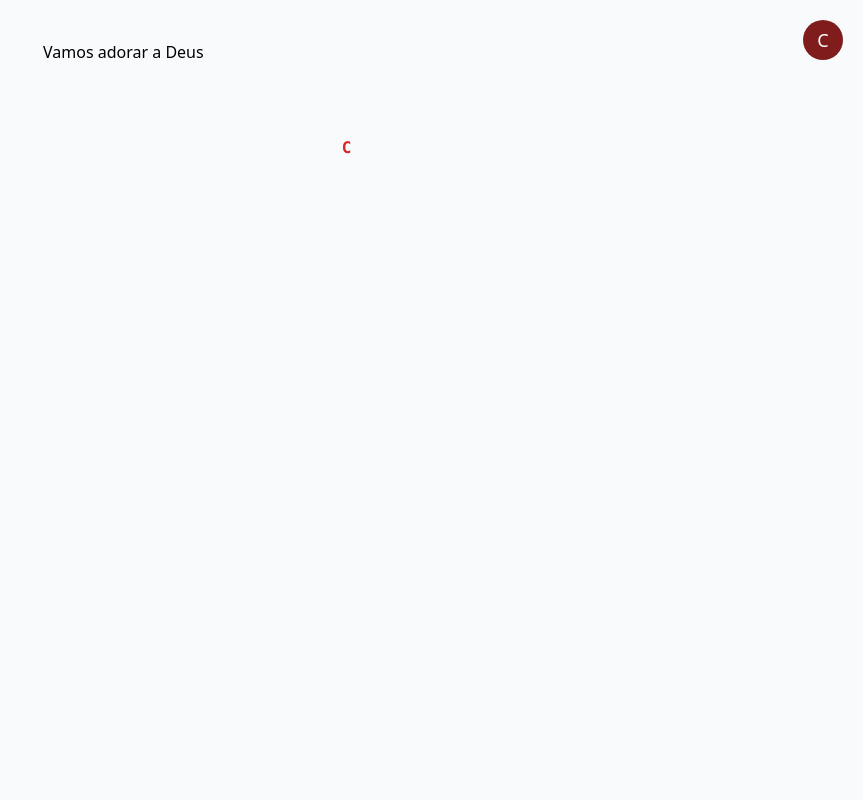
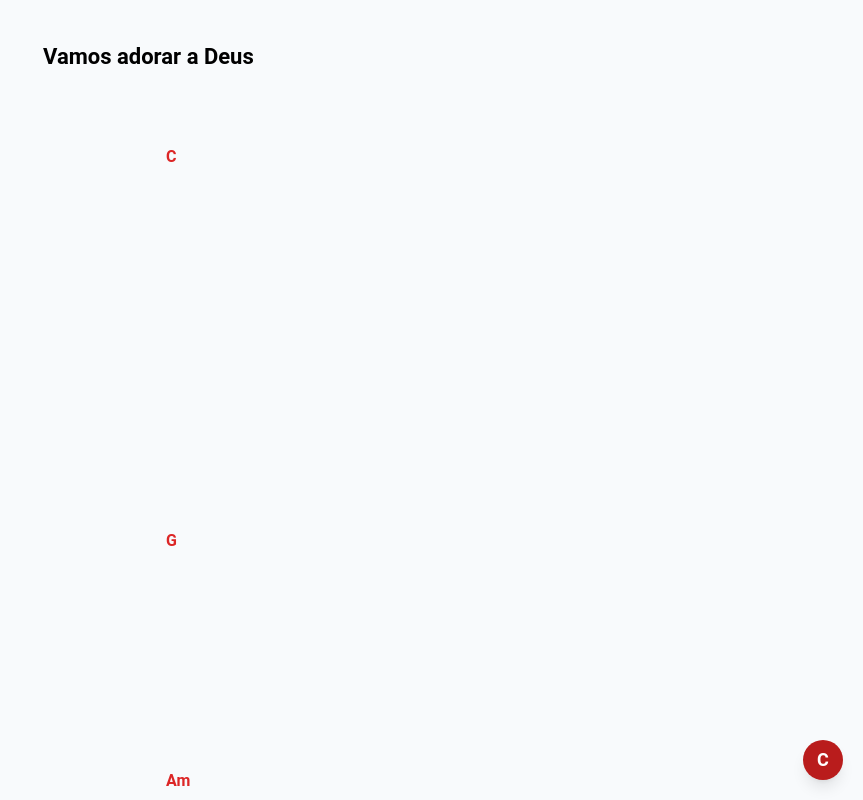
Before and after one commit to thiago-silva-santos/gospeltune, a Nuxt app: page /song-view/101 in a window 1280 px wide. Shown: the top 800 px of the page, without its empty margins (417-1280 px from the left). Built offline with nearby package versions, Linux system fonts and the light colour scheme.

Commit message:
Ajuste no botão abrir tuning

```diff
--- a/assets/corinhos.json
+++ b/assets/corinhos.json
@@ -14,16 +14,7 @@
                     "",
                     "",
                     "",
-                    "",
-                    "",
-                    "",
-                    "",
-                    "",
-                    "",
-                    "",
                     "4",
-                    "",
-                    "",
                     "",
                     "",
                     "",
@@ -44,20 +35,14 @@
                     "",
                     "",
                     "",
-                    "",
-                    "",
-                    "",
-                    "",
-                    "",
                     "0",
                     "",
                     "",
                     "",
+                    "1",
                     "",
                     "",
                     "",
-                    "",
-                    "1",
                     "",
                     "4",
                     "",
@@ -326,9 +311,6 @@
             {
                 "chords": [
                     "1",
-                    "",
-                    "",
-                    "",
                     "",
                     "",
                     "",
@@ -748,10 +730,7 @@
                     "",
                     "",
                     "",
-                    "",
-                    "",
                     "6",
-                    "",
                     "",
                     "",
                     "",
@@ -759,24 +738,17 @@
                     "",
                     "5"
                 ],
-                "verse": "Deus, está   aqui, aleluia"
+                "verse": "Deus, está       aqui, aleluia"
             },
             {
                 "chords": [
-                    "3",
                     "",
                     "",
                     "",
                     "",
                     "",
                     "",
-                    "",
-                    "",
-                    "",
-                    "",
-                    "",
-                    "",
-                    "",
+                    "3",
                     "",
                     "",
                     "",
@@ -844,18 +816,12 @@
                     "",
                     "",
                     "",
-                    "",
-                    "",
-                    "",
-                    "",
                     "4"
                 ],
                 "verse": "Tão certo como o amanhã"
             },
             {
                 "chords": [
-                    "",
-                    "",
                     "",
                     "",
                     "",
@@ -908,21 +874,12 @@
                     "",
                     "",
                     "",
-                    "",
-                    "",
-                    "",
-                    "",
-                    "",
-                    "",
-                    "",
                     "4"
                 ],
                 "verse": "Tão certo como eu te falo"
             },
             {
                 "chords": [
-                    "",
-                    "",
                     "",
                     "",
                     "",
--- a/assets/css/main.css
+++ b/assets/css/main.css
@@ -4,4 +4,8 @@
 
 html, body {
      @apply bg-slate-50;
+     font-family: 'Roboto', sans-serif;
 }
+pre {
+     font-family: 'Roboto', sans-serif;
+}
--- a/components/Song.vue
+++ b/components/Song.vue
@@ -5,7 +5,7 @@
                <template v-for="linha in song" :key="linha">
                     <span class="flex" >
                        <template v-for="item in linha.chords">
-                               <b class="w-[0.350rem]">{{ tom[item] }}</b>
+                               <b class="w-[0.550rem]">{{ tom[item] }}</b>
                          </template>
                             </span>
                    <span class="linha-verso">{{ linha.verse }}</span>
@@ -66,8 +66,8 @@ b {
      @apply text-red-600
 }
 
-b:not(:empty) {
+/* b:not(:empty) {
      @apply w-fit;
-}
+} */
 
 </style>
--- a/components/Tuning.vue
+++ b/components/Tuning.vue
@@ -1,10 +1,13 @@
 <template>
-     <div class="tuning_main_container">
+     <div>
+          <transition name="fade">
+               <div class="tuning_overlay" v-if="isOpen" @click="openTuningOptions"></div>
+
+          </transition>
           <button class="tuning_button" @click="openTuningOptions">
                {{ this.tonalidadeAtual }}
           </button>
-          <div v-if="isOpen" class="tuning_container">
-               <div class="tuning_items">
+          <div class="tuning_items" v-if="isOpen">
                <div class="button_container flex gap-6">
                     <button :class="[this.tonalidadeAtual === 'C' ? 'tom_button active' : 'tom_button']"
                          @click="changeTom('C')"> C </button>
@@ -34,7 +37,7 @@
                          @click="changeTom('Bb')"> Bb </button>
                </div>
           </div>
-          </div>
+
      </div>
 </template>
 <script>
@@ -62,44 +65,87 @@ export default {
                this.sendTune()
                this.isOpen = false
           }
+     },
+     watch: {
+          isOpen(value) {
+               if(value) {
+                    document.body.style.overflowY = 'hidden'
+               } else {
+                    document.body.style.overflowY = 'auto'
+               }
+          }
      }
 }
 </script>
 <style lang="css" scoped>
-.tuning_main_container {
-     @apply fixed;
-     top: 20px;
-     right: 20px;
+.tuning_overlay {
 
+     position: fixed;
+     background-color: rgba(0, 0, 0, 0.2);
+     top: 0;
+     bottom: 0;
+     right: 0;
+     left: 0;
+     z-index: 998;
 }
 
 .tuning_button {
-     @apply rounded-full bg-red-900 text-white p-2 w-10 h-10 flex justify-center items-center text-lg;
-
+     @apply rounded-full bg-red-700 text-white p-2 w-10 h-10 flex justify-center items-center text-lg font-bold shadow-lg;
+     transition: all .3s ease;
+     @apply fixed;
+     bottom: 20px;
+     right: 20px;
+     z-index: 999;
 }
 
 .tuning_button:hover {
      @apply bg-red-700 transition ease-in-out delay-100;
 }
 
-.tuning_container {
-     @apply relative
-}
-
 .tuning_items {
-     @apply absolute w-[400px] h-32 bg-slate-100 right-10 rounded-lg shadow-lg flex flex-col justify-center items-center
+     @apply absolute w-[400px] h-32 bg-slate-100 rounded-lg shadow-lg flex flex-col justify-center items-center;
+     transition: all .5s ease-in-out;
+     bottom: 60px;
+     right: 60px;
+     z-index: 999;
 }
 
 .tom_button {
      @apply rounded-full shadow-sm w-8 h-8 text-rose-600 bg-rose-200
 }
+
 .active {
      @apply bg-rose-600 text-white
 }
+
+
+
+
+.fade-enter-active {
+     animation: fade-in .3s;
+
+}
+
+.fade-leave-active {
+     animation: fade-in .3s reverse;
+}
+
+@keyframes fade-in {
+
+     0% {
+          opacity: 0;
+     }
+
+     100% {
+          opacity: 1;
+     }
+}
 @media (max-width: 500px) {
      .tuning_items {
-          @apply w-[200px] h-80 p-4 gap-4 -bottom-[320px]
+          @apply w-[200px] h-80 p-4 gap-4;
+          bottom: 60px;
      }
+
      .button_container {
           @apply flex-wrap justify-center
      }
--- a/pages/song-view/[id].vue
+++ b/pages/song-view/[id].vue
@@ -1,5 +1,5 @@
 <template>
-     <div>
+     <div class="w-full h-screen">
           <div class="song_container">
                <h1 class="song_title">{{ corinho.nome }}</h1>
                <Song :song="corinho.cifra" :tonalidade="tonalidadeAtual"></Song>
@@ -45,6 +45,11 @@ export default {
 }
 </script>
 <style scoped>
+
+.song_title {
+     @apply text-black font-semibold;
+     font-size: 22px;
+}
 .tom_button {
      @apply rounded-full shadow-sm w-8 h-8 text-rose-600 bg-rose-200
 }
@@ -53,13 +58,15 @@ export default {
      @apply bg-rose-600 text-white
 }
 .song_container {
-     @apply py-10 px-5  flex flex-col max-w-[400px] mx-auto
+     @apply py-10 px-5  flex flex-col max-w-[400px] mx-auto;
 }
-@media (max-width: 400px) {
+@media (max-width: 500px) {
      .button_container {
           @apply gap-2
      }
-
+     .song_container {
+          margin: 0;
+     }
      .button_container2 {
           @apply gap-3.5
      }
```
Lines whose indentation alone changed are shown as unchanged.
